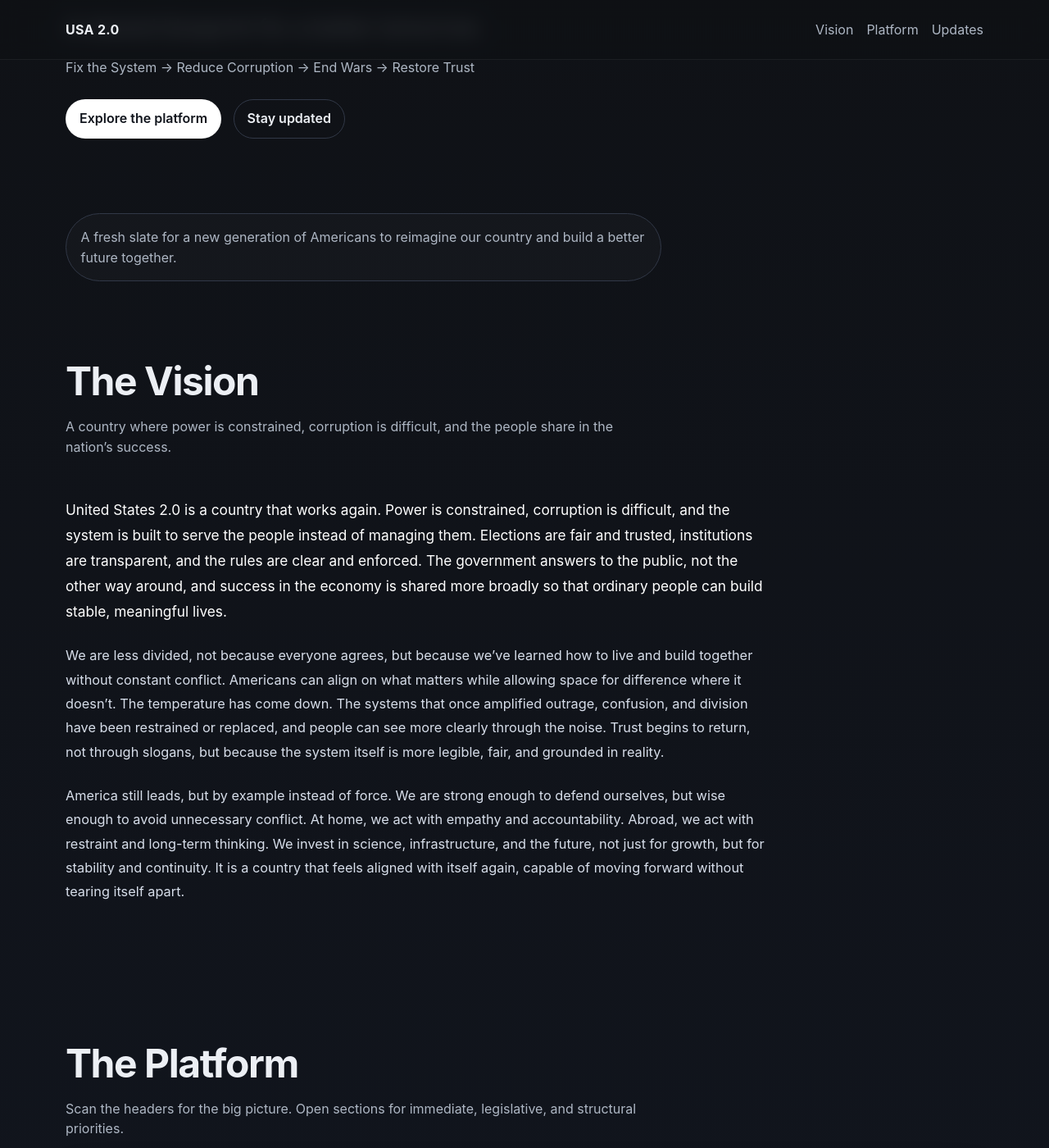
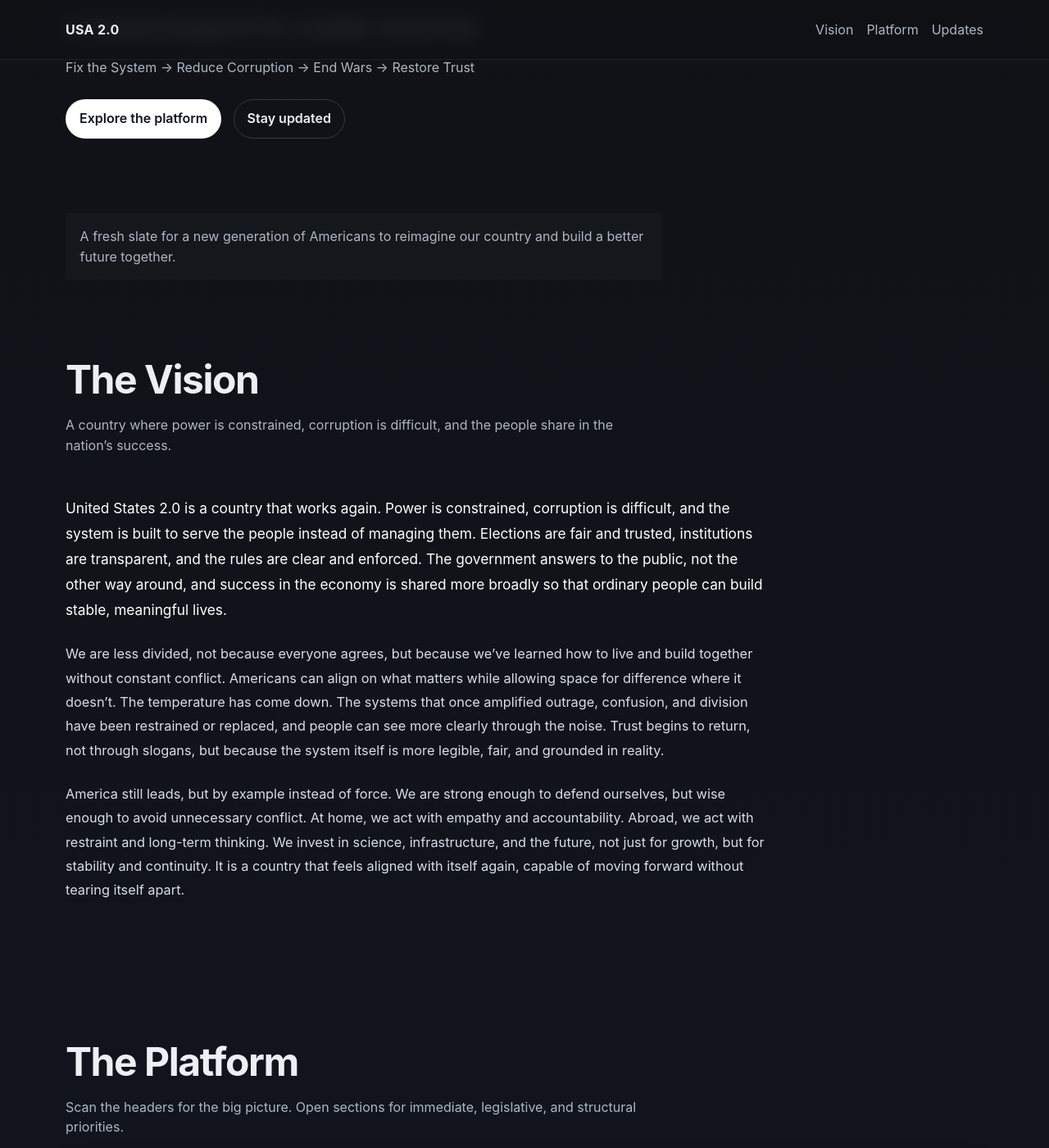
Before and after one commit to AaronBClark/usa2.0, a Jekyll site: the page built from index.md, in a window 1280 px wide and 1400 px high, scrolled down 304 px. Shown: the whole window at 82% size. Built offline with Jekyll 4.4.1, drawn with Linux system fonts in a browser that asks for light colours.

Commit message:
text formatting update

```diff
--- a/assets/css/style.css
+++ b/assets/css/style.css
@@ -108,8 +108,7 @@ a {
 .orientation p {
   margin: 0;
   padding: 1rem 1.1rem;
-  border: 1px solid var(--line);
-  border-radius: 999px;
+  border: none;
   display: inline-block;
   background: rgba(255, 255, 255, 0.02);
 }
```
